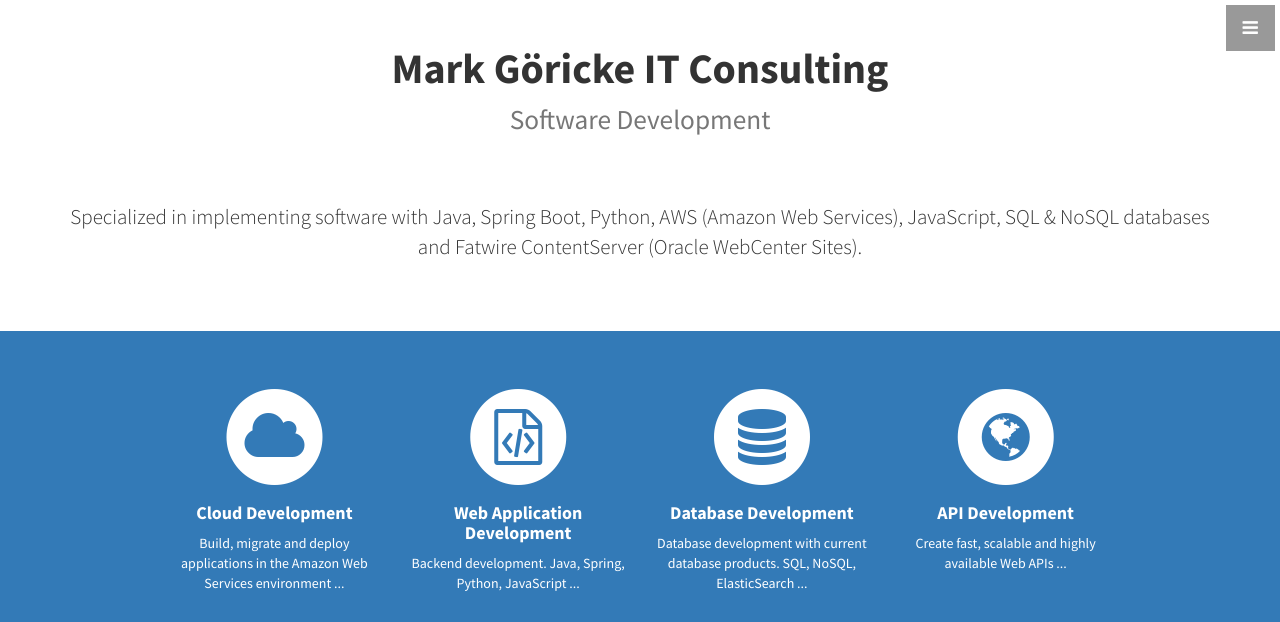
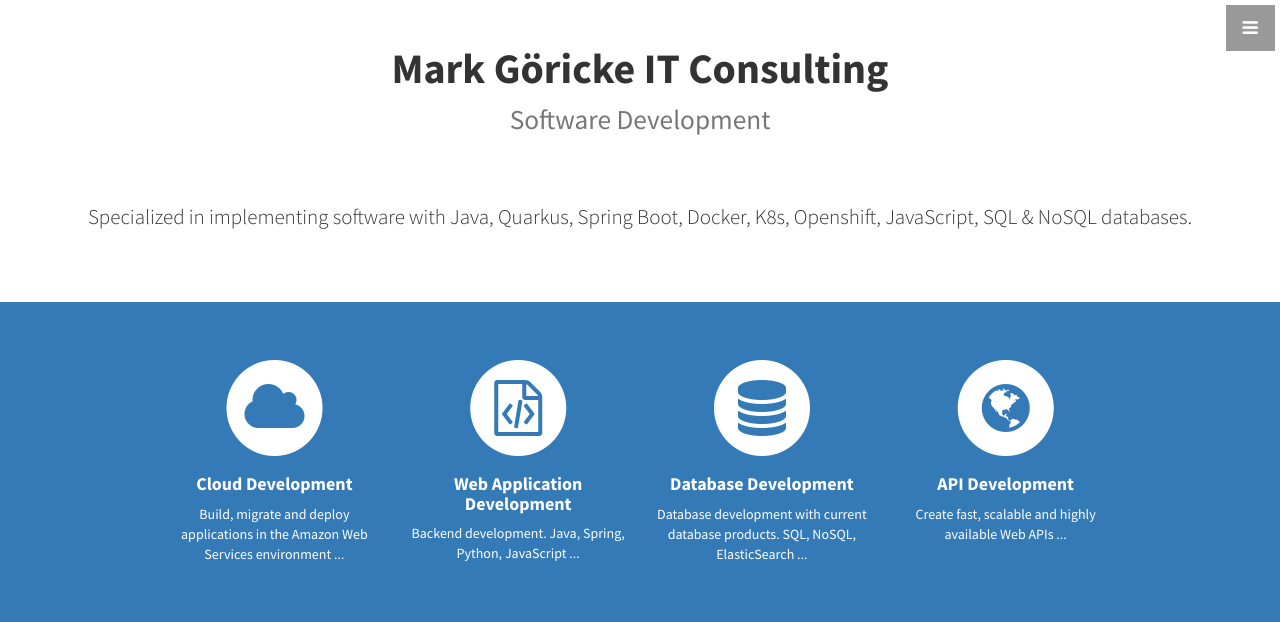
Before and after one commit to mgoericke/javamark, a React app: page index.html in a window 1280 px wide. Shown: the top 622 px of the page. Built offline with nearby package versions, Linux system fonts and the light colour scheme.

Commit message:
update skillset

```diff
--- a/index.html
+++ b/index.html
@@ -68,7 +68,7 @@
             <div class="row">
                 <div class="col-lg-12 text-center">
                     <p class="lead">
-	                    Specialized in implementing software with Java, Spring Boot, Python, AWS (Amazon Web Services), JavaScript, SQL & NoSQL databases and Fatwire ContentServer (Oracle WebCenter Sites). </p>
+	                    Specialized in implementing software with Java, Quarkus, Spring Boot, Docker, K8s, Openshift, JavaScript, SQL & NoSQL databases. </p>
                 </div>
             </div>
             <!-- /.row -->
```
